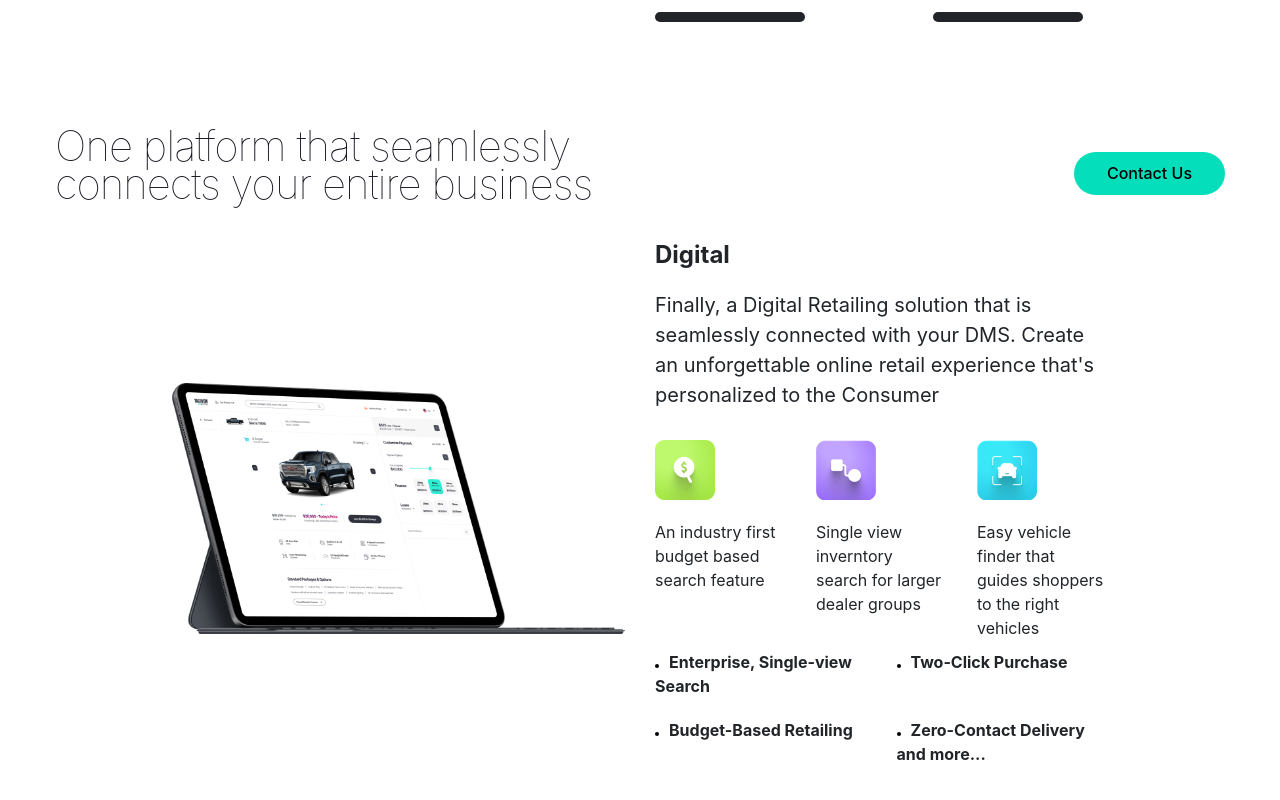
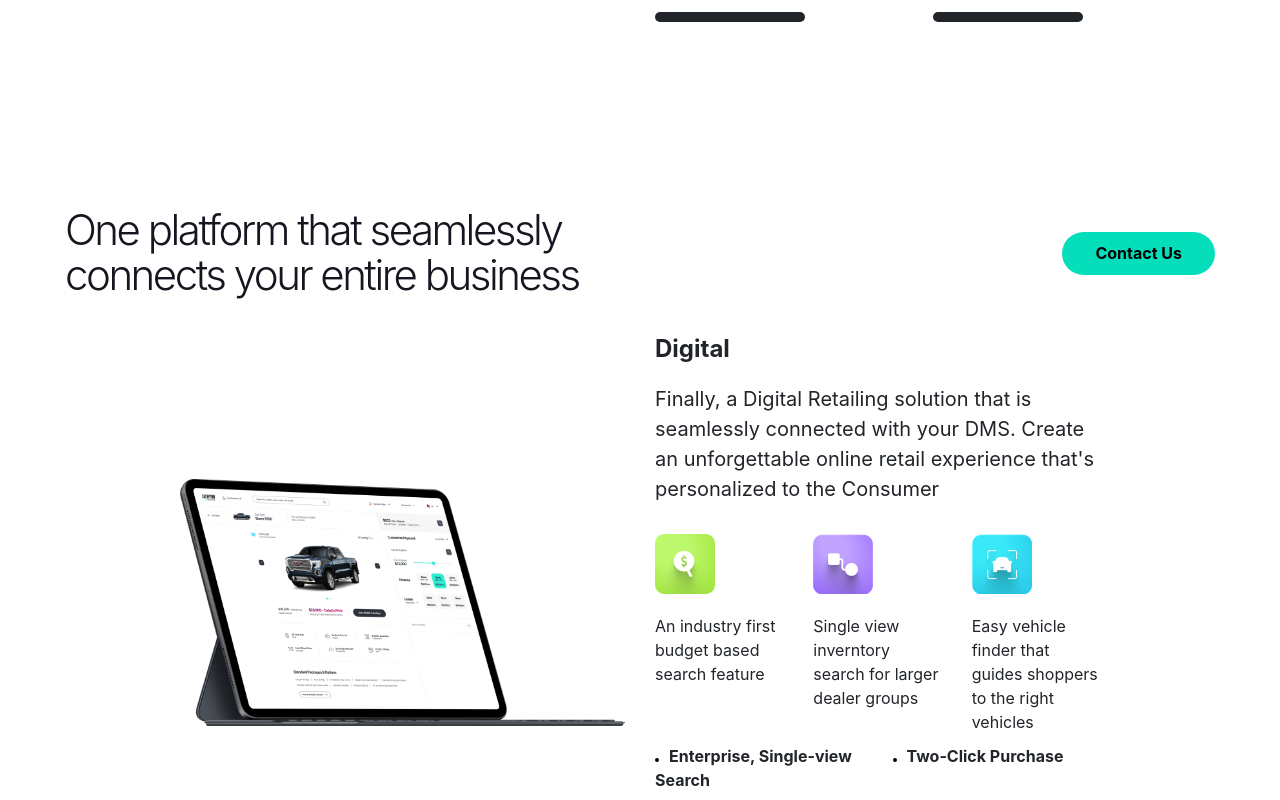
Before and after one commit to santhoshvgds/tekion, a React app: page / in a window 1280 px wide. Shown: the part 1320-2120 px from the top of the page. Built offline with nearby package versions, Linux system fonts and the light colour scheme.

Commit message:
ref added

```diff
--- a/package.json
+++ b/package.json
@@ -16,6 +16,7 @@
   "dependencies": {
     "file-loader": "^6.2.0",
     "react": "^17.0.1",
+    "react-anchor-link-smooth-scroll": "^1.0.12",
     "react-dom": "^17.0.1"
   },
   "devDependencies": {
--- a/src/components/section_1/index.css
+++ b/src/components/section_1/index.css
@@ -20,6 +20,11 @@
 .section-1-content .section-1-button {
   display: inline-block;
 }
+.section-1-content .section-1-button a,
+.section-1-content .section-1-button a:hover {
+  text-decoration: none;
+  transition: 1s linear;
+}
 .section-1-content .section-1-button h3 {
   color: black;
   background-color: #05deba;
--- a/src/components/section_1/index.js
+++ b/src/components/section_1/index.js
@@ -1,6 +1,6 @@
 import React from "react";
 import "./index.css";
-import Demo from "../../assets//images/0f40c79d06f5b302e3ccc989086980bf.jpg";
+import AnchorLink from "react-anchor-link-smooth-scroll";
 
 const index = () => {
   return (
@@ -12,7 +12,10 @@ const index = () => {
           retail is here
         </h1>
         <div className="section-1-button">
-          <h3>Discover Products</h3>
+          <AnchorLink href="#section3">
+            <h3>Discover Products</h3>
+          </AnchorLink>
+          {/* <a href="#section3"></a> */}
         </div>
       </div>
     </div>
--- a/src/components/section_3/index.css
+++ b/src/components/section_3/index.css
@@ -1,4 +1,5 @@
 .section-3 {
+  padding: 80px 10px 0px 10px;
   margin: 55px;
   font-family: Inter, sans-serif;
 }
@@ -9,7 +10,9 @@
 }
 .section-3 .row-1 h1 {
   color: #15161f;
-  font-weight: 100;
+  font-weight: 300;
+  letter-spacing: -2.5px;
+  line-height: 45px;
   font-size: 42px;
 }
 .section-3 .section-3-button {
@@ -17,6 +20,7 @@
 }
 .section-3 .section-3-button h3 {
   color: black;
+  font-weight: bold;
   background-color: #05deba;
   font-size: 16px;
   padding: 12px 33px;
--- a/src/components/section_3/index.js
+++ b/src/components/section_3/index.js
@@ -26,6 +26,7 @@ const index = () => {
       <div className={modalStyle}>
         <Model modalClose={handleModelToggle} />
       </div>
+      <div id="section3"></div>
       <div className="section-3">
         <div className="row-1">
           <h1>
```
Also changed, not shown: 2 other files (tests, documents, lock files or other folders).
